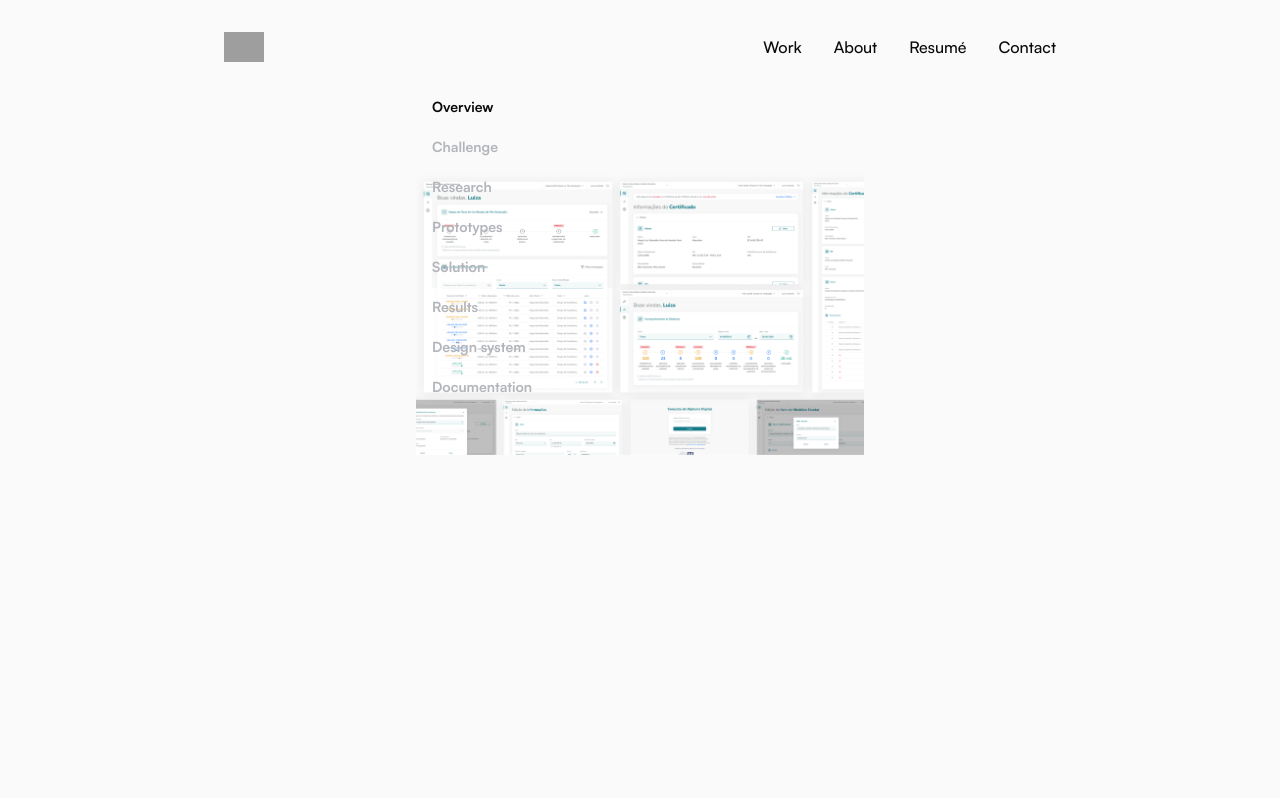
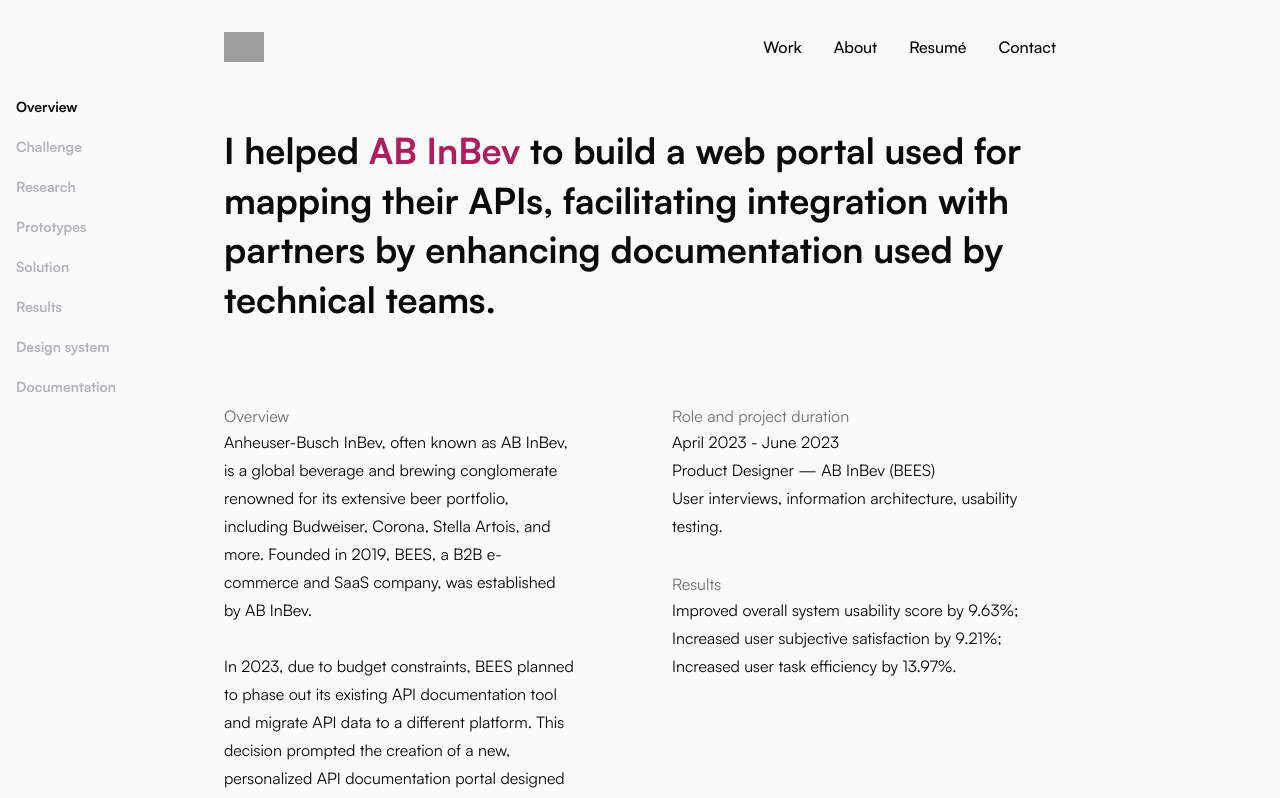
Before and after one commit to luccaromaniello/portfolio, a Next.js app: page /design/abinbev in a window 1280 px wide. Shown: the top 798 px of the page. Built offline with nearby package versions, Linux system fonts and the light colour scheme; grey boxes are pictures that could not be loaded.

Commit message:
Adds ABI case overview

```diff
--- a/src/app/(projects)/design/abinbev/page.tsx
+++ b/src/app/(projects)/design/abinbev/page.tsx
@@ -3,6 +3,23 @@
 import Section from "@/components/cases/Section";
 
 export default function AbInbev() {
+  const overview = {
+    heading: {
+      headline:
+        "build a web portal used for mapping their APIs, facilitating integration with partners by enhancing documentation used by technical teams.",
+      company: "AB InBev",
+      link: "https://www.linkedin.com/company/ab-inbev/",
+    },
+    overview: {
+      description: `Anheuser-Busch InBev, often known as AB InBev, is a global beverage and brewing conglomerate renowned for its extensive beer portfolio, including Budweiser, Corona, Stella Artois, and more. Founded in 2019, BEES, a B2B e-commerce and SaaS company, was established by AB InBev.
+        \nIn 2023, due to budget constraints, BEES planned to phase out its existing API documentation tool and migrate API data to a different platform. This decision prompted the creation of a new, personalized API documentation portal designed for both developers and business stakeholders, including BEES partners.`,
+      date: "April 2023 - June 2023",
+      role: "Product Designer — AB InBev (BEES)",
+      keywords: "User interviews, information architecture, usability testing.",
+      results: `Improved overall system usability score by 9.63%; \nIncreased user subjective satisfaction by 9.21%; \nIncreased user task efficiency by 13.97%.`,
+    },
+  };
+
   return (
     <div className="flex flex-col gap-12 sm:gap-16">
       <SideMenu />
@@ -13,7 +30,7 @@
           alt: "A web platform by Ânima Educação showcasing a user-friendly mockup overview for generating personalized Bachelor's and Master's degrees.",
         }}
       >
-        {/* <CaseOverview /> */}
+        <CaseOverview heading={overview.heading} overview={overview.overview} />
       </Section>
     </div>
   );
```
